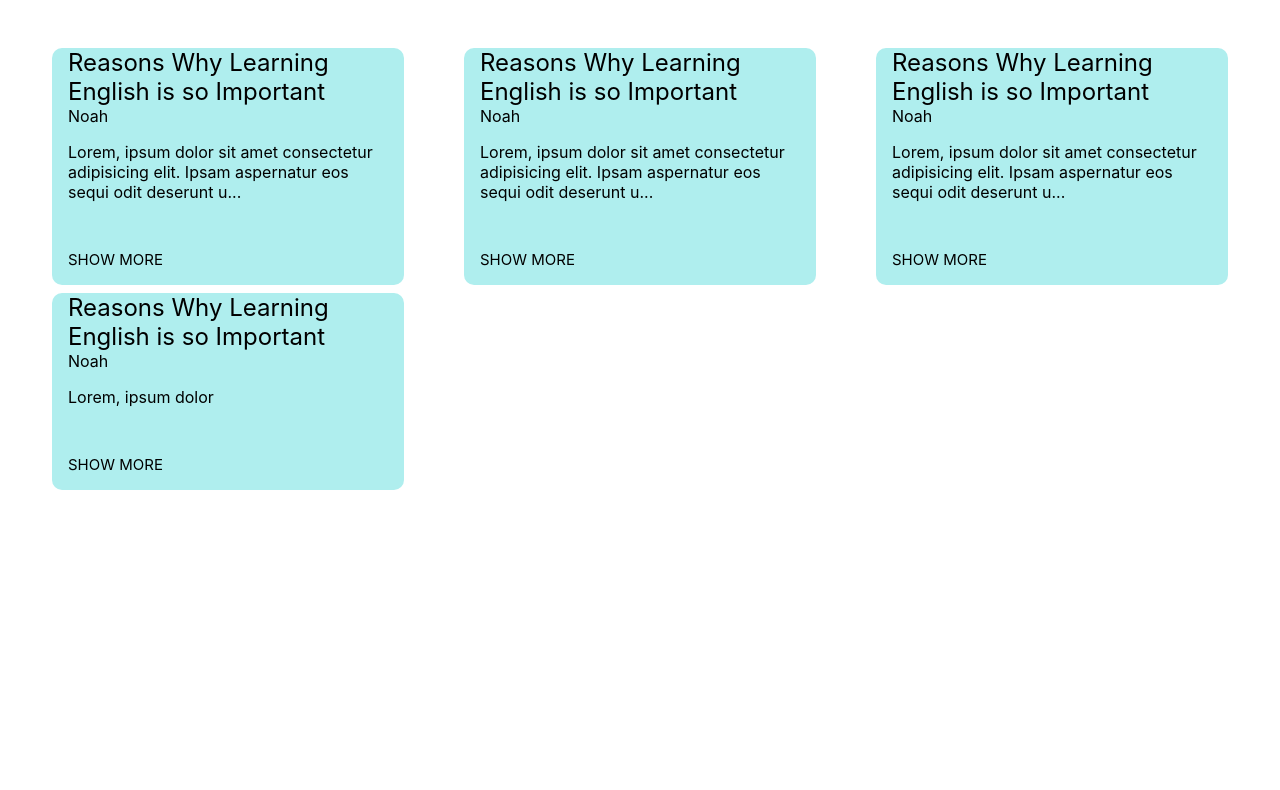
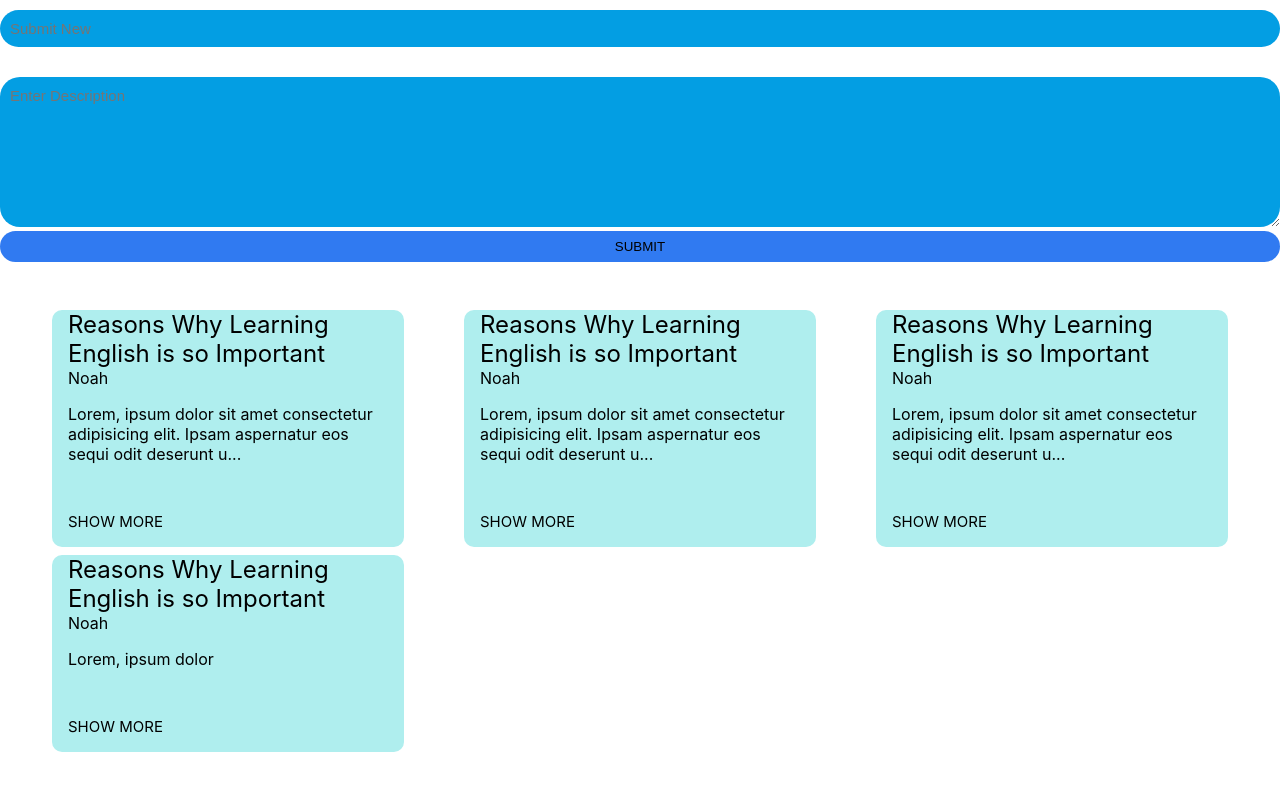
Before and after one commit to fcodelabs/training-web, a React (Create React App) app: page / in a window 1280 px wide. Shown: the top 790 px of the page. Built offline with nearby package versions, Linux system fonts and the light colour scheme.

Commit message:
Created adding form

```diff
--- a/public/index.html
+++ b/public/index.html
@@ -33,6 +33,7 @@
         padding: 0;
       }
     </style>
+
     <title>React App</title>
   </head>
   <body>
--- a/src/App.js
+++ b/src/App.js
@@ -1,14 +1,20 @@
-import Card from './DiaryCard/DiaryCard'
+import Card from './DiaryCard/DiaryCard';
+import DiaryHome from './DiaryHome/DiaryHome';
 import './App.css';
 
 function App() {
   return (
+    <>
+      <div className='card-home'>
+        <DiaryHome/>
+      </div>
       <div className="App">
         <Card title="Reasons Why Learning English is so Important" subtitle="Noah" description="Lorem, ipsum dolor sit amet consectetur adipisicing elit. Ipsam aspernatur eos sequi odit deserunt unde libero officiis nostrum odio, soluta dignissimos, ipsum eius placeat similique ex quae obcaecati laborum ut!" color="#AFEEEE"/>
         <Card title="Reasons Why Learning English is so Important" subtitle="Noah" description="Lorem, ipsum dolor sit amet consectetur adipisicing elit. Ipsam aspernatur eos sequi odit deserunt unde libero officiis nostrum odio, soluta dignissimos, ipsum eius placeat similique ex quae obcaecati laborum ut!" color="#AFEEEE"/>
         <Card title="Reasons Why Learning English is so Important" subtitle="Noah" description="Lorem, ipsum dolor sit amet consectetur adipisicing elit. Ipsam aspernatur eos sequi odit deserunt unde libero officiis nostrum odio, soluta dignissimos, ipsum eius placeat similique ex quae obcaecati laborum ut!" color="#AFEEEE"/>
         <Card title="Reasons Why Learning English is so Important" subtitle="Noah" description="Lorem, ipsum dolor" color="#AFEEEE"/>
       </div>
+    </>
   );
 }
 
--- /dev/null
+++ b/src/DiaryHome/DiaryHome.jsx
@@ -0,0 +1,43 @@
+import React from 'react';
+import './diaryHome.css';
+import { useState } from 'react';
+
+export default function DiaryHome() {
+    const [title, setTitle] = useState('');
+    const [description, setDescription] = useState('');
+
+    const handleSubmit = () => {
+        const data = {
+            title,
+            description
+        }
+        setTitle('');
+        setDescription('');
+        console.log(data);
+    }
+
+    return (
+        <div className='create'>
+            <form>
+                <input
+                    className='createInput'
+                    type="text"
+                    required
+                    placeholder='Submit New'
+                    value={title}
+                    onChange={(e) => setTitle(e.target.value) }
+                ></input>
+
+                <textarea
+                    className='createTextarea'
+                    type="text"
+                    required
+                    placeholder='Enter Description'
+                    value={description}
+                    onChange={ (e) => setDescription(e.target.value) }
+                ></textarea>
+            </form>
+            <button className='createButton' onClick={handleSubmit}>SUBMIT</button>
+        </div>
+    )
+}
--- /dev/null
+++ b/src/DiaryHome/diaryHome.css
@@ -0,0 +1,40 @@
+.create{
+    width: 100%;
+    margin: 0 auto;
+    text-align: center;
+}
+
+.createInput{
+    font-family: sans-serif;
+    background-color: #039ee3;
+    width: 100%;
+    padding: 10px 10px;
+    margin-top: 10px;
+    border-radius: 20px;
+    font-size: 15px;
+    border-width: 0;
+    outline: none;
+}
+
+.createTextarea{
+    font-family: sans-serif;
+    background-color: #039ee3;
+    width: 100%;
+    height: 150px;
+    border-radius: 20px;
+    border-width: 0;
+    outline: none;
+    padding: 10px 10px;
+    margin-top: 30px;
+    font-size: 15px;
+}
+
+.createButton{
+    background-color: #2271f1ee;
+    width: 100%;
+    color: black;
+    border: 0;
+    padding: 8px;
+    border-radius: 20px;
+    cursor: pointer;
+}
```
Lines whose indentation alone changed are shown as unchanged.
